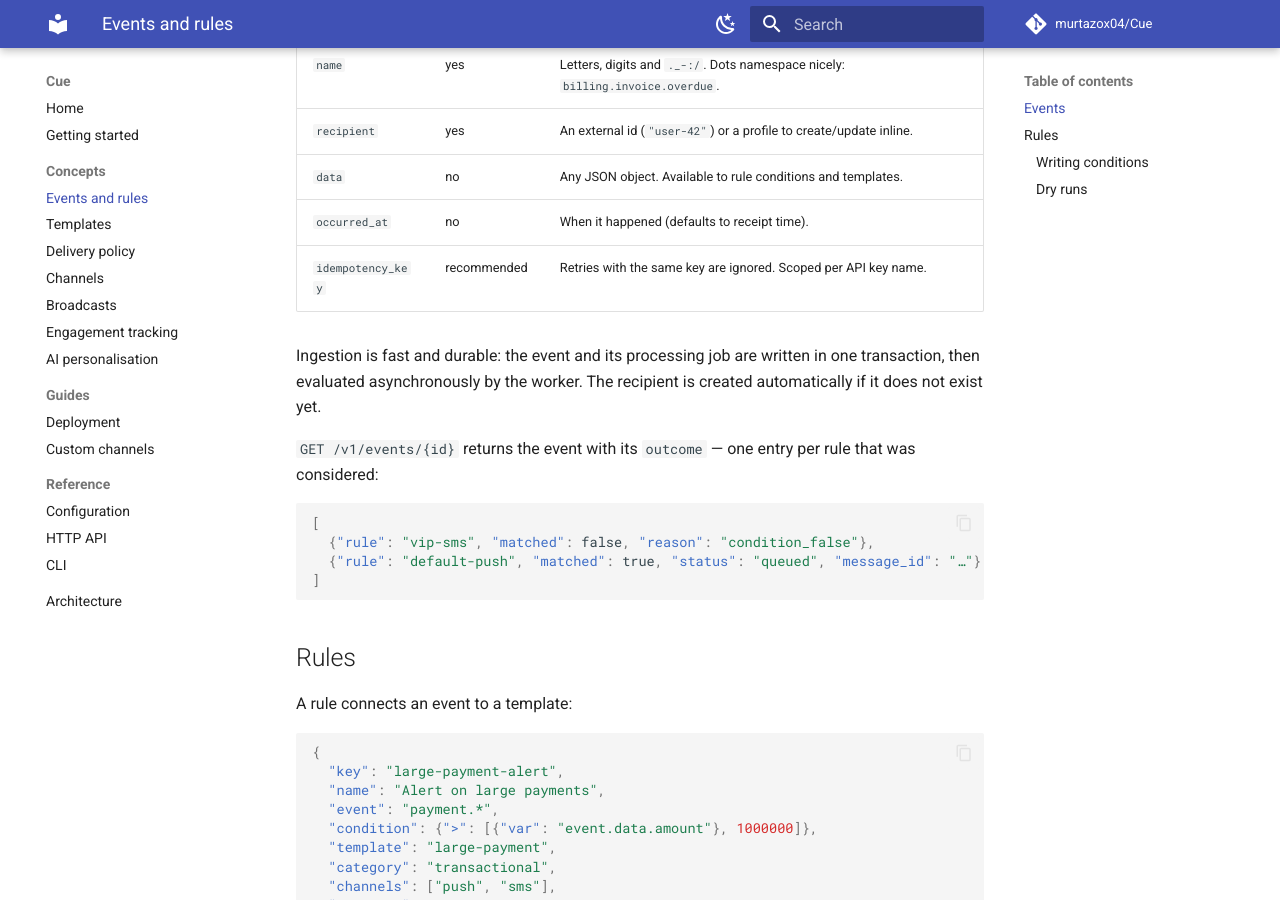
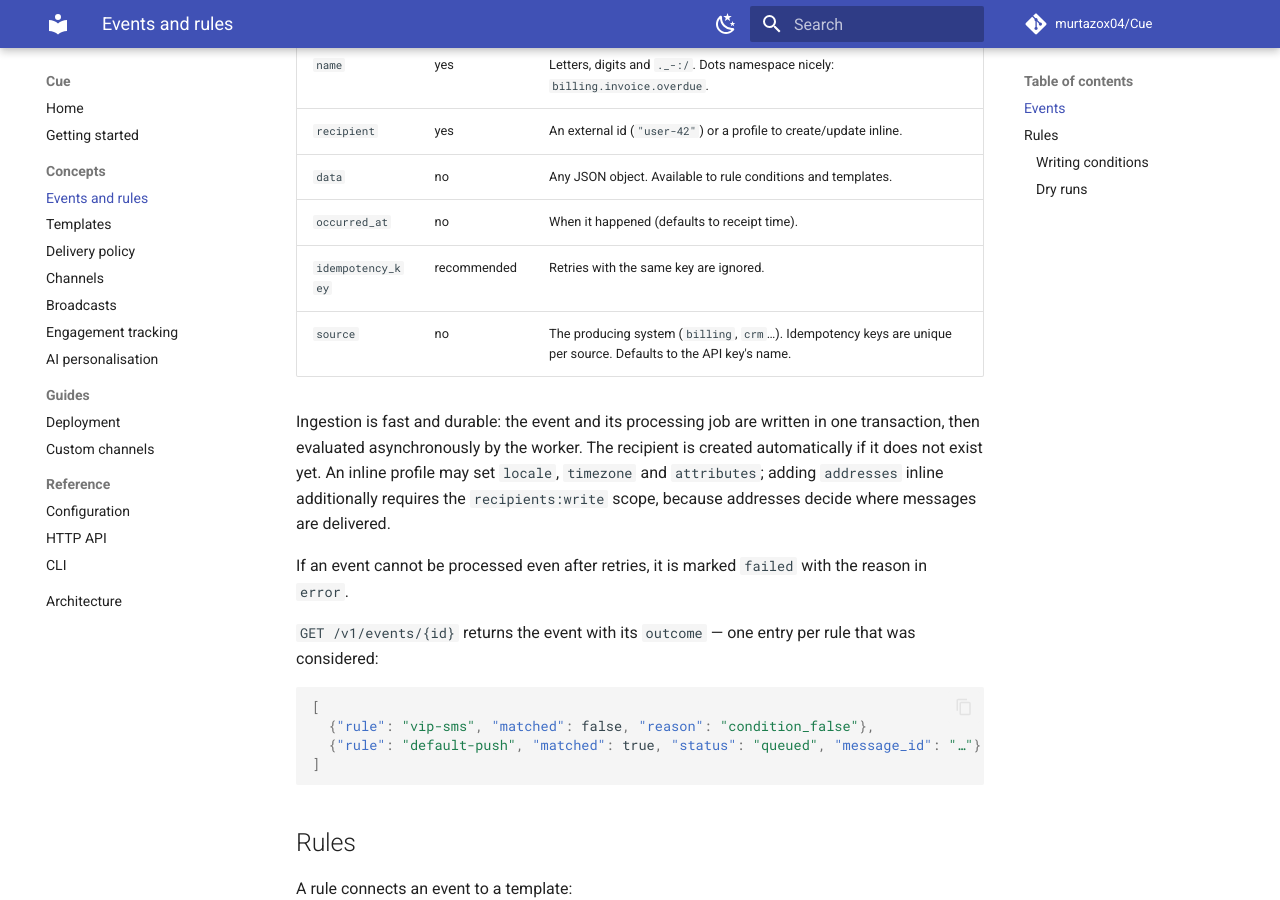
Before and after one commit to murtazox04/Cue, an MkDocs documentation site: the page built from docs/concepts/events-and-rules.md, in a window 1280 px wide and 900 px high, scrolled down 301 px. Built offline with MkDocs 1.6.1 and Material for MkDocs 9.7.7, drawn with Linux system fonts in a browser that asks for light colours; comment, search, counter and statistics services are not loaded.

```diff
--- a/docs/concepts/events-and-rules.md
+++ b/docs/concepts/events-and-rules.md
@@ -11,11 +11,17 @@ An event is a fact about a recipient: `order.shipped`, `payment.failed`,
 | `recipient` | yes | An external id (`"user-42"`) or a profile to create/update inline. |
 | `data` | no | Any JSON object. Available to rule conditions and templates. |
 | `occurred_at` | no | When it happened (defaults to receipt time). |
-| `idempotency_key` | recommended | Retries with the same key are ignored. Scoped per API key name. |
+| `idempotency_key` | recommended | Retries with the same key are ignored. |
+| `source` | no | The producing system (`billing`, `crm`…). Idempotency keys are unique per source. Defaults to the API key's name. |
 
 Ingestion is fast and durable: the event and its processing job are written in one
 transaction, then evaluated asynchronously by the worker. The recipient is created
-automatically if it does not exist yet.
+automatically if it does not exist yet. An inline profile may set `locale`, `timezone`
+and `attributes`; adding `addresses` inline additionally requires the
+`recipients:write` scope, because addresses decide where messages are delivered.
+
+If an event cannot be processed even after retries, it is marked `failed` with the
+reason in `error`.
 
 `GET /v1/events/{id}` returns the event with its `outcome` — one entry per rule that was
 considered:
```
Also changed, not shown: CHANGELOG.md (+3 -0 lines), docs/concepts/broadcasts.md (+3 -1 lines), docs/concepts/channels.md (+9 -1 lines), docs/concepts/engagement.md (+3 -1 lines), docs/concepts/templates.md (+4 -0 lines), docs/getting-started.md (+3 -2 lines).
